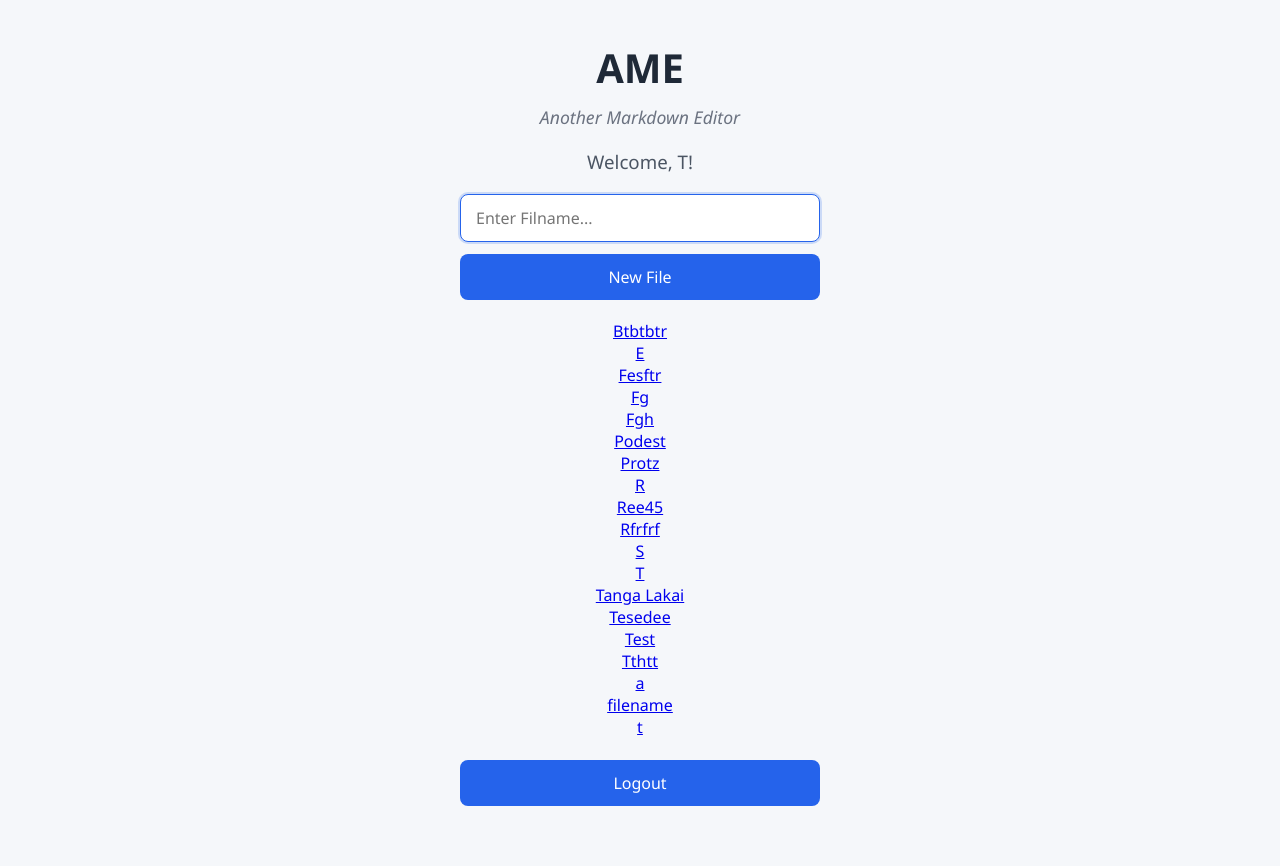
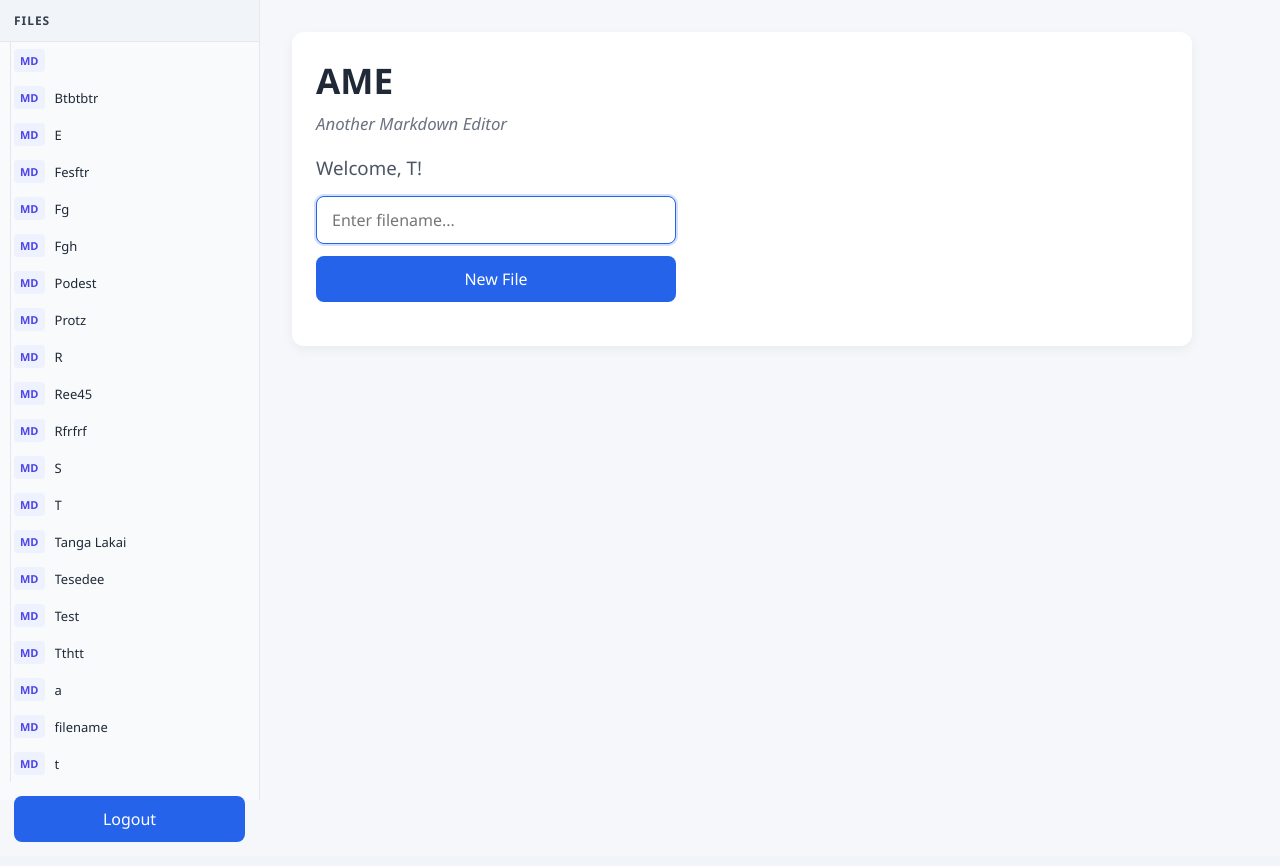
Before and after one commit to tangentecode/another-markdown-editor, a Flask app: page / in a window 1280 px wide. After the commit the page ends 842 px from the top, so only its background shows below. Run offline with Flask 3, Linux system fonts and the light colour scheme; a user stored in the database is signed in; data comes from the database, SQL or seed files in the repository; both versions use the stored data as it was after the commit.

Commit message:
update css structure

```diff
--- a/static/style.css
+++ b/static/style.css
@@ -1,4 +1,6 @@
-/* Reset some defaults */
+/* =========================
+   RESET
+========================= */
 * {
     margin: 0;
     padding: 0;
@@ -6,51 +8,148 @@
     font-family: 'Segoe UI', Tahoma, Geneva, Verdana, sans-serif;
 }
 
+/* =========================
+   PAGE LAYOUT
+========================= */
 body {
     background: #f5f7fa;
     color: #333;
+    height: 100vh;
+    display: flex;
+}
+
+/* App wrapper: sidebar + main */
+.app {
+    display: flex;
+    width: 100%;
+    height: 100%;
+}
+
+/* =========================
+   SIDEBAR / FILE TREE
+========================= */
+.file-tree {
+    width: 260px;
+    background: #f8fafc;
+    border-right: 1px solid #e5e7eb;
     display: flex;
     flex-direction: column;
-    align-items: center;
-    padding: 40px 20px;
+    font-family: ui-monospace, SFMono-Regular, Menlo, Consolas, monospace;
 }
 
+.tree-header {
+    padding: 12px 14px;
+    font-size: 12px;
+    font-weight: 700;
+    color: #374151;
+    border-bottom: 1px solid #e5e7eb;
+    background: #f1f5f9;
+    text-transform: uppercase;
+    letter-spacing: 0.08em;
+}
+
+.tree-item {
+    display: flex;
+    align-items: center;
+    gap: 10px;
+
+    padding: 7px 14px;
+    text-decoration: none;
+    font-size: 13px;
+    color: #1f2937;
+
+    position: relative;
+}
+
+.tree-item::before {
+    content: "";
+    position: absolute;
+    left: 10px;
+    top: 0;
+    bottom: 0;
+    width: 1px;
+    background: #e5e7eb;
+}
+
+.tree-item:hover {
+    background: #e5efff;
+}
+
+/* Markdown icon */
+.md-icon {
+    font-size: 11px;
+    font-weight: 700;
+    color: #4f46e5;
+    background: #eef2ff;
+    padding: 4px 6px;
+    border-radius: 4px;
+    min-width: 26px;
+    text-align: center;
+}
+
+/* Filename */
+.tree-name {
+    white-space: nowrap;
+    overflow: hidden;
+    text-overflow: ellipsis;
+}
+
+/* =========================
+   MAIN CONTENT AREA
+========================= */
+.main {
+    flex: 1;
+    padding: 32px;
+    overflow-y: auto;
+}
+
+/* Card / container */
+.card {
+    background: #ffffff;
+    padding: 24px;
+    border-radius: 12px;
+    max-width: 900px;
+    box-shadow: 0 4px 12px rgba(0, 0, 0, 0.05);
+}
+
+/* =========================
+   TYPOGRAPHY
+========================= */
 h1 {
     color: #1f2937;
-    font-size: 2.5rem;
-    margin-bottom: 10px;
+    font-size: 2.2rem;
+    margin-bottom: 8px;
 }
 
 h3 {
     color: #4b5563;
     font-weight: 400;
-    margin-bottom: 20px;
+    margin-bottom: 16px;
 }
 
 p {
     color: #6b7280;
     margin-bottom: 20px;
-    font-size: 1.1rem;
+    font-size: 1.05rem;
 }
 
-/* FORM LAYOUT */
+/* =========================
+   FORMS
+========================= */
 form {
     display: flex;
     flex-direction: column;
     gap: 12px;
     margin-bottom: 20px;
-    width: 100%;
-		max-width: 360px;
+    max-width: 360px;
 }
 
-/* INPUT FIELDS */
 input[type="text"],
 input[type="password"] {
     padding: 12px 15px;
     border: 1px solid #d1d5db;
     border-radius: 8px;
     font-size: 1rem;
-    width: 100%;
     transition: all 0.2s ease;
 }
 
@@ -61,7 +160,6 @@
     box-shadow: 0 0 0 2px rgba(37, 99, 235, 0.2);
 }
 
-/* BUTTON */
 button {
     padding: 12px 20px;
     background: #2563eb;
@@ -71,7 +169,6 @@
     cursor: pointer;
     transition: all 0.2s ease;
     font-size: 1rem;
-    width: 100%;
 }
 
 button:hover {
@@ -79,23 +176,46 @@
     transform: translateY(-1px);
 }
 
-.files {
+/* =========================
+   MOBILE
+========================= */
+@media (max-width: 800px) {
+    .file-tree {
+        width: 200px;
+    }
 
-}
-/* CARD / CONTAINER */
-div {
-    background: #ffffff;
-    padding: 20px;
-    border-radius: 12px;
-    width: 100%;
-    max-width: 800px;
-    box-shadow: 0 4px 12px rgba(0, 0, 0, 0.05);
-    margin-bottom: 20px;
+    .main {
+        padding: 20px;
+    }
 }
 
-/* MOBILE FRIENDLY */
 @media (max-width: 600px) {
     body {
-        padding: 20px 10px;
+        flex-direction: column;
+    }
+
+    .file-tree {
+        width: 100%;
+        border-right: none;
+        border-bottom: 1px solid #e5e7eb;
     }
 }
+.markdown-output {
+    padding: 16px;
+    margin-bottom: 16px;
+    border-radius: 8px;
+    background: #f9fafb;
+    border: 1px solid #e5e7eb;
+    max-height: 50vh;
+    overflow-y: auto;
+}
+
+.editor-form textarea {
+    width: 100%;
+    min-height: 80px;
+    resize: vertical;
+    padding: 12px;
+    border-radius: 8px;
+    border: 1px solid #d1d5db;
+    font-size: 1rem;
+}
--- a/templates/index.html
+++ b/templates/index.html
@@ -1,25 +1,41 @@
 {% extends "layout.html" %}
-
 
 {% block title %}
 Index
 {% endblock %}
 
 {% block body %}
+<div class="app">
+
+    <!-- SIDEBAR -->
+    <aside class="file-tree">
+        <div class="tree-header">Files</div>
+
+        {% for file in files %}
+            <a class="tree-item" href="/editor/{{ file }}">
+                <span class="md-icon">MD</span>
+                <span class="tree-name">{{ file }}</span>
+            </a>
+        {% endfor %}
+
+        <form method="post" style="margin-top:auto; padding:14px;">
+            <button type="submit" name="form_name" value="logout">Logout</button>
+        </form>
+    </aside>
+
+    <!-- MAIN CONTENT -->
+    <main class="main">
+        <div class="card">
             <h1>AME</h1>
             <p><i>Another Markdown Editor</i></p>
             <h3>Welcome, {{ username }}!</h3>
+
             <form method="post">
-    <input name="filename" type="text" placeholder="Enter Filname..." autofocus>
+                <input name="filename" type="text" placeholder="Enter filename..." autofocus>
                 <button type="submit" name="form_name" value="new_file">New File</button>
             </form>
-<table>
-{% for file in files %}
-<a class="files" href="/editor/{{ file }}">{{ file }}</a>
-{% endfor %}
-</table>
-<br>
-<form method="post">
-    <button type="submit" name="form_name" value="logout">Logout</button>
-</form>
-{% endblock %}
+        </div>
+    </main>
+
+</div>
+{% endblock %} %}
```
Also changed, not shown: database.db, static/css/base.css (added), static/css/components.css (added), static/css/layout.css (added), static/css/main.css (added), static/css/pages/editor.css (added), static/css/pages/files.css (added), static/css/pages/login.css (added). Lines whose indentation alone changed are shown as unchanged.
